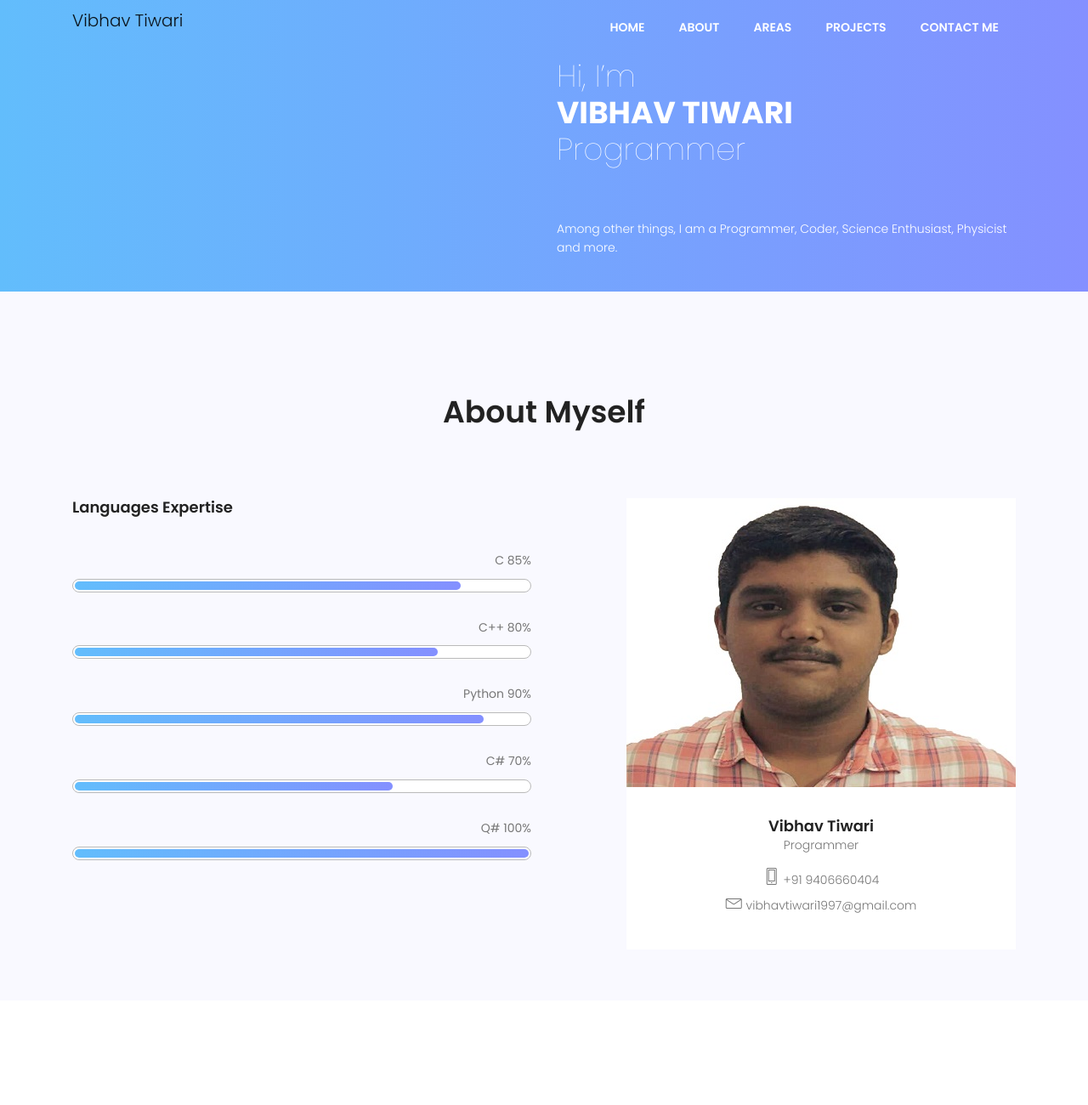
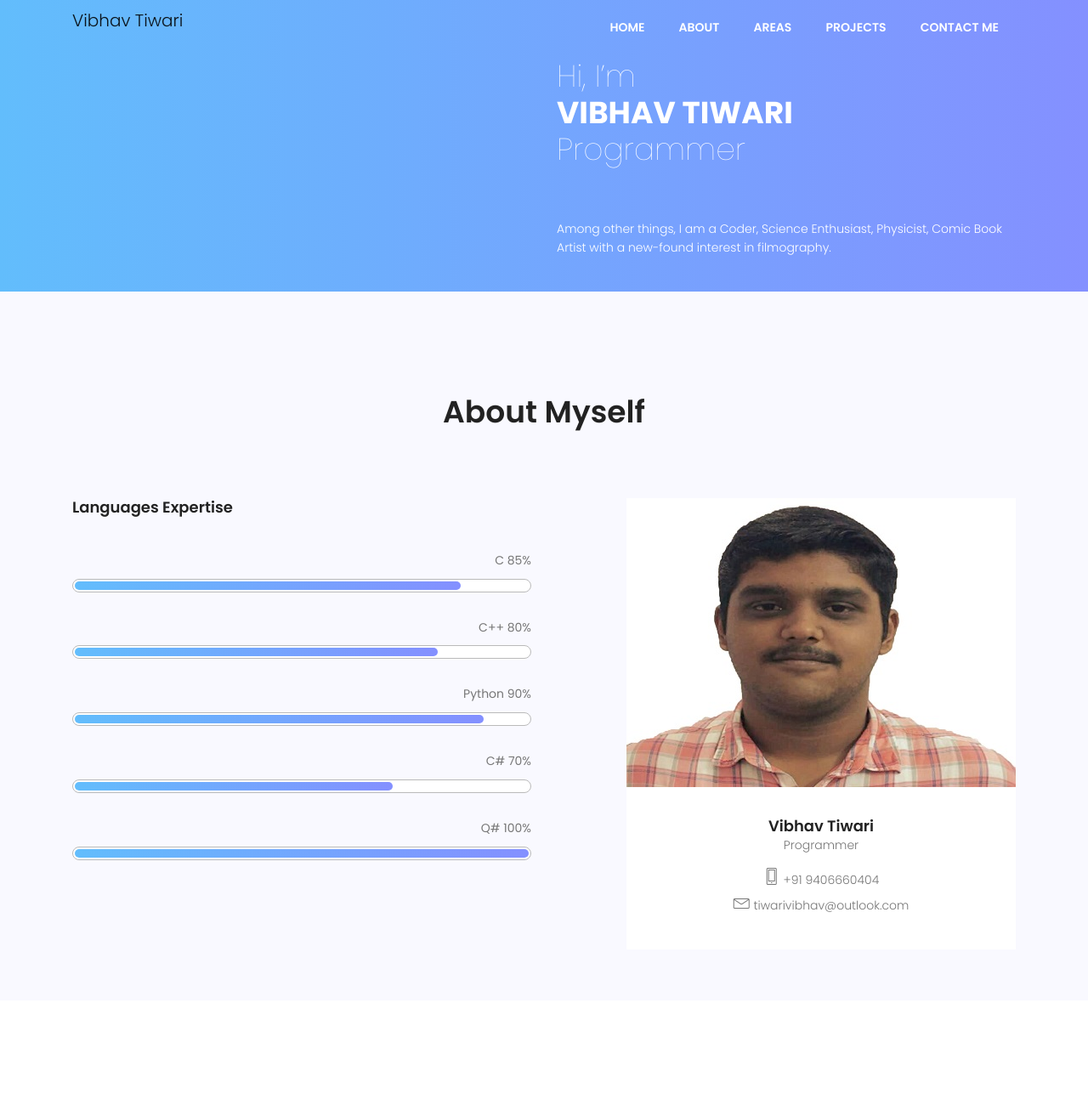
Before and after one commit to VibhavTiwari/VibhavTiwari.github.io, a plain HTML site: page index.html in a window 1280 px wide. Shown: the top 1300 px of the page at 85% size. Drawn offline with nearby package versions, Linux system fonts and the light colour scheme.

Commit message:
Update index.html

```diff
--- a/index.html
+++ b/index.html
@@ -66,7 +66,7 @@
 							Programmer
 						</h1>
 						<p class="mx-auto text-white  mt-20 mb-40">
-							Among other things, I am a Programmer, Coder, Science Enthusiast, Physicist and more.
+							Among other things, I am a Coder, Science Enthusiast, Physicist, Comic Book Artist with a new-found interest in filmography.
 						</p>
 
 					</div>
@@ -131,7 +131,7 @@
 									<h4>Vibhav Tiwari</h4>
 									<p class="pb-10">Programmer</p>
 									<p><span class="lnr lnr-smartphone"></span> +91 9406660404</p>
-									<p><span class="lnr lnr-envelope"></span> vibhavtiwari1997@gmail.com</p>
+									<p><span class="lnr lnr-envelope"></span> tiwarivibhav@outlook.com</p>
 								</div>
 							</div>
 						</div>
```
